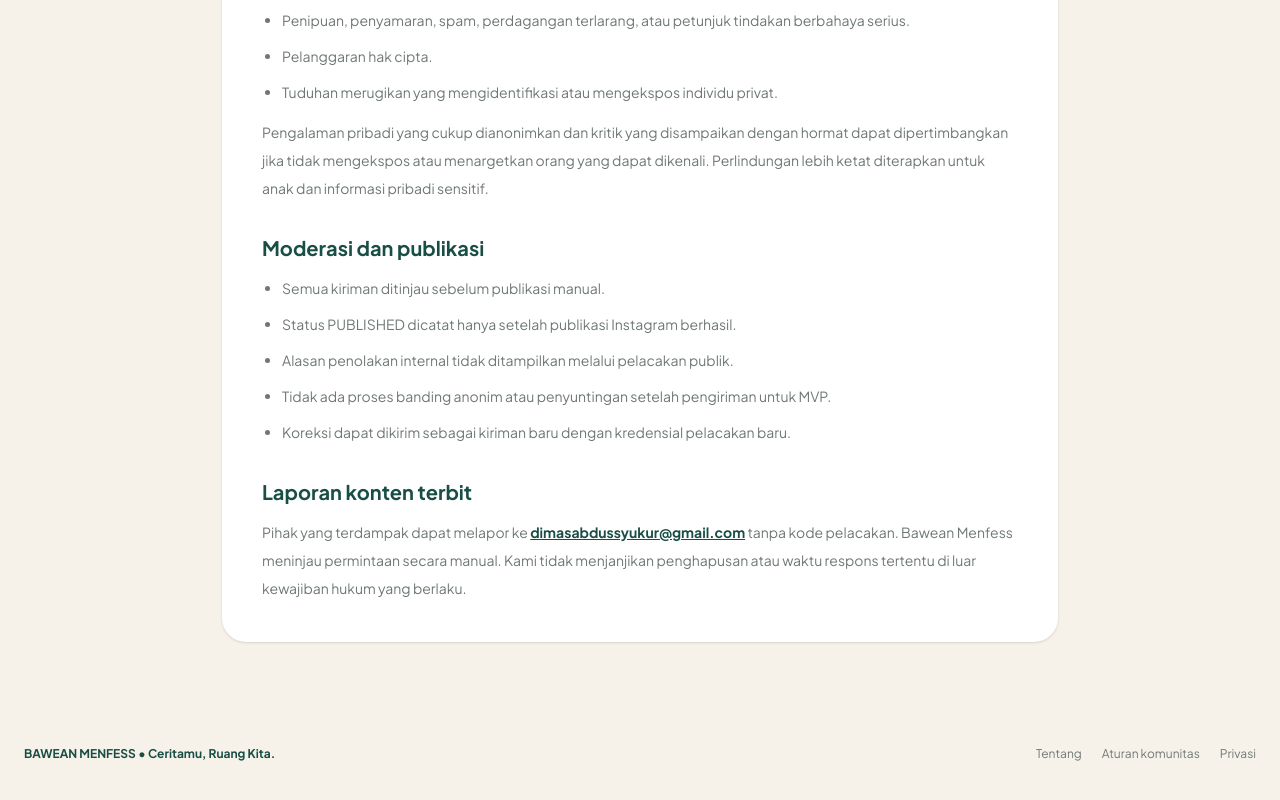
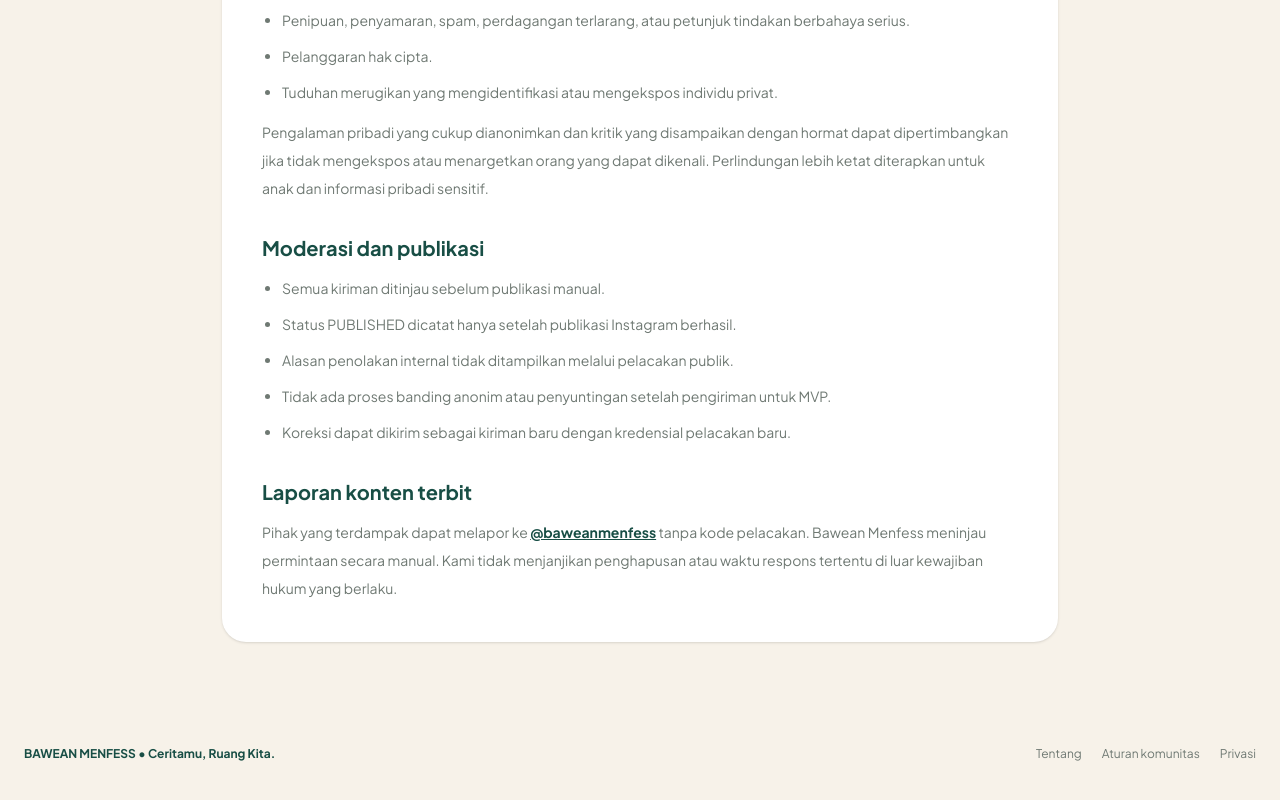
Before and after one commit to god1mas/bawean-menfess, a Next.js app: page /aturan in a window 1280 px wide. Shown: the part 514-1314 px from the top of the page. Built offline with nearby package versions, Linux system fonts and the light colour scheme.

Commit message:
docs: update community rules reporting contact to Instagram

```diff
--- a/src/app/aturan/page.tsx
+++ b/src/app/aturan/page.tsx
@@ -40,7 +40,7 @@ export default function CommunityRulesPage() {
           </section>
           <section className="mt-8 text-sm leading-7 text-bm-muted">
             <h2 className="text-xl font-bold text-bm-brand">Laporan konten terbit</h2>
-            <p className="mt-3">Pihak yang terdampak dapat melapor ke <a className="font-bold text-bm-brand underline" href="mailto:dimasabdussyukur@gmail.com">dimasabdussyukur@gmail.com</a> tanpa kode pelacakan. Bawean Menfess meninjau permintaan secara manual. Kami tidak menjanjikan penghapusan atau waktu respons tertentu di luar kewajiban hukum yang berlaku.</p>
+            <p className="mt-3">Pihak yang terdampak dapat melapor ke <a className="font-bold text-bm-brand underline" href="https://www.instagram.com/baweanmenfess/">@baweanmenfess</a> tanpa kode pelacakan. Bawean Menfess meninjau permintaan secara manual. Kami tidak menjanjikan penghapusan atau waktu respons tertentu di luar kewajiban hukum yang berlaku.</p>
           </section>
         </article>
       </main>
```
